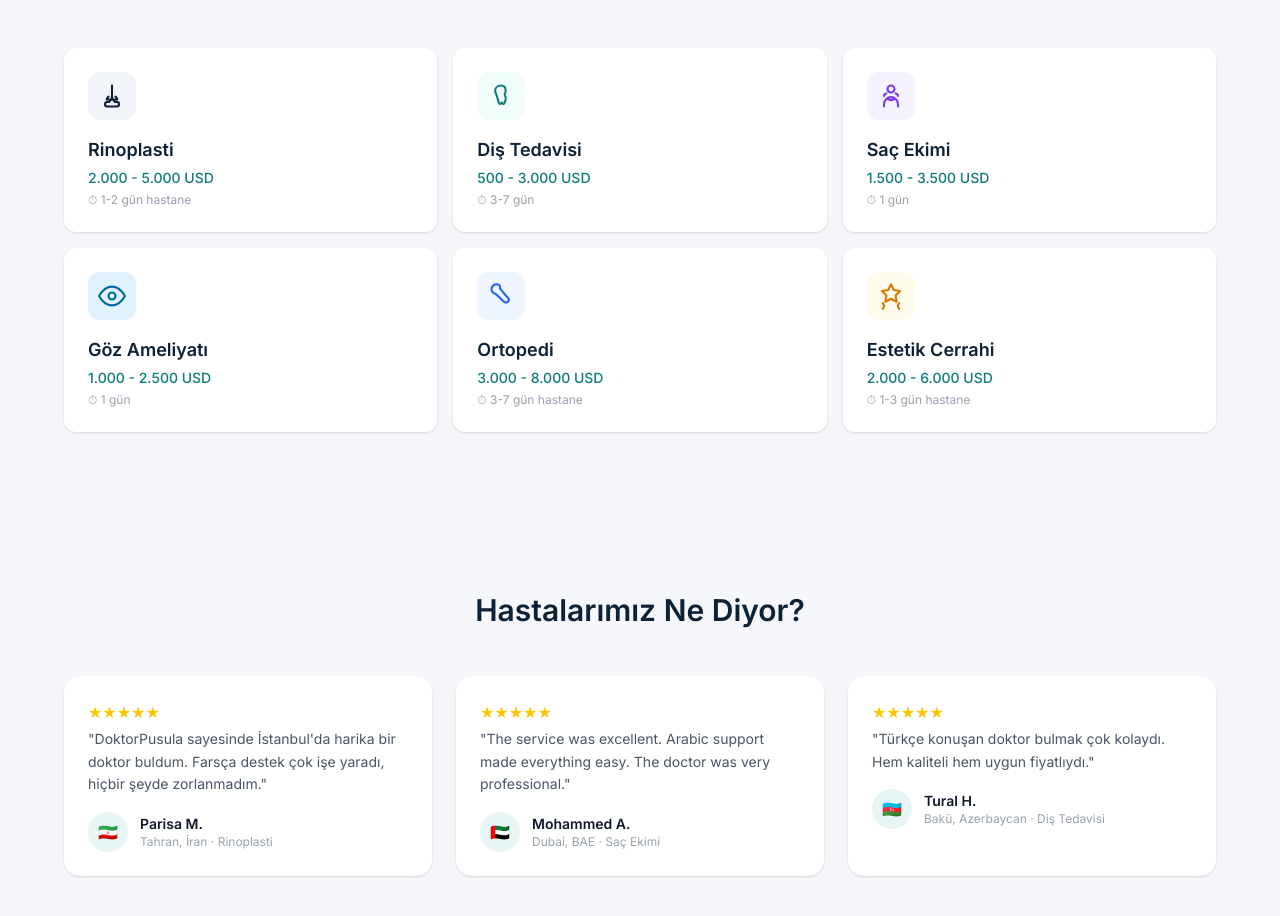
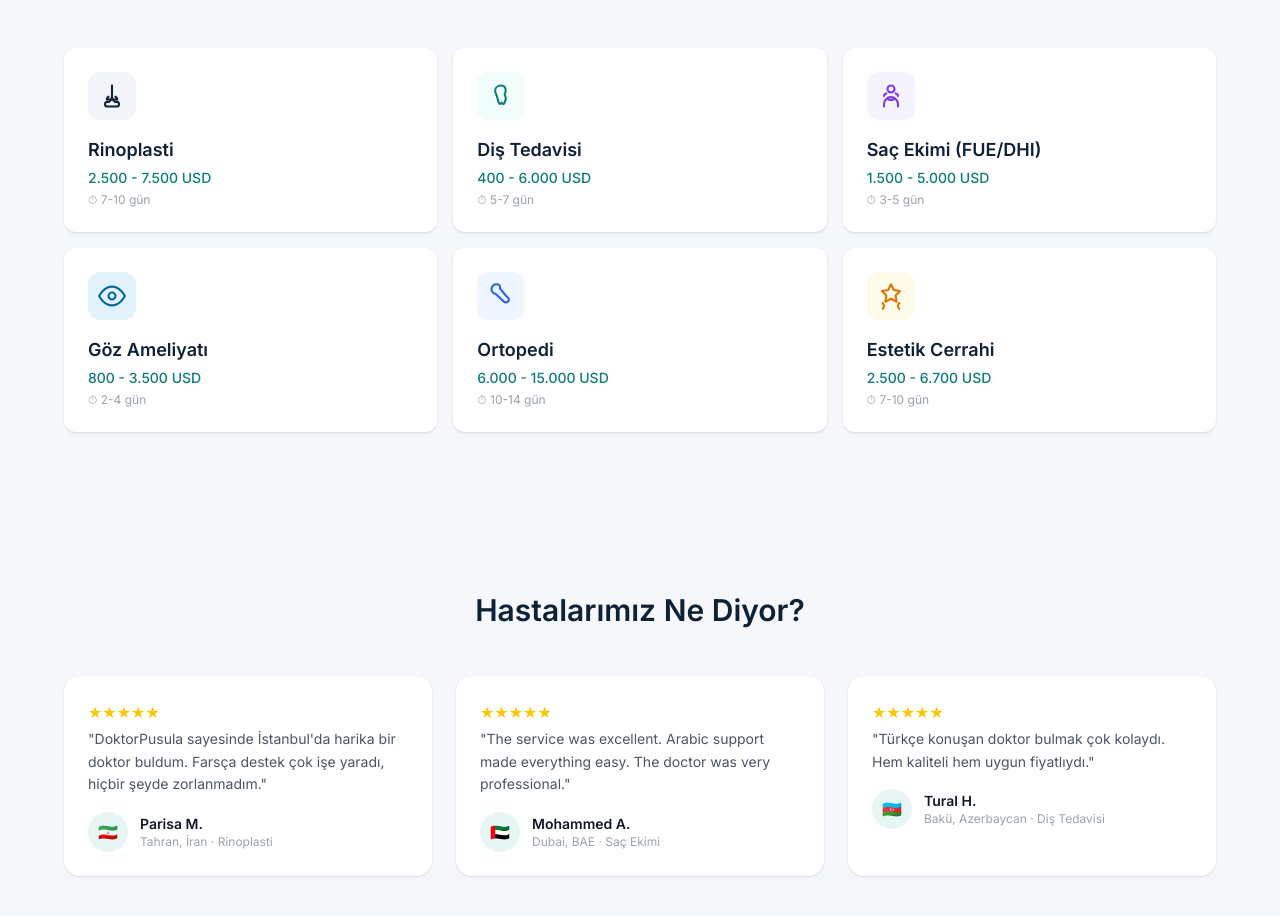
Before and after one commit to cagriertgrl-commits/turkhekim, a Next.js app: page /medikal-turizm in a window 1280 px wide. Shown: the part 900-1816 px from the top of the page. Built offline with nearby package versions, Linux system fonts and the light colour scheme; no server answers.

Commit message:
medikal-turizm: fiyatlar 2024-2025 piyasa araştırmasına göre güncellendi

```diff
--- a/src/app/medikal-turizm/page.js
+++ b/src/app/medikal-turizm/page.js
@@ -2,12 +2,12 @@ import Navbar from "@/components/Navbar";
 import { IkonRinoplasti, IkonDis, IkonSacEkimi, IkonGoz, IkonOrtopedi, IkonEstetik } from "@/components/UzmanlikIkonlari";
 
 const tedaviler = [
-  { Ikon: IkonRinoplasti, renk: "#0D2137", bg: "#F1F5F9", ad: "Rinoplasti",      fiyat: "2.000 - 5.000 USD", sure: "1-2 gün hastane" },
-  { Ikon: IkonDis,        renk: "#0E7C7B", bg: "#F0FDFA", ad: "Diş Tedavisi",    fiyat: "500 - 3.000 USD",   sure: "3-7 gün" },
-  { Ikon: IkonSacEkimi,   renk: "#7C3AED", bg: "#F5F3FF", ad: "Saç Ekimi",       fiyat: "1.500 - 3.500 USD", sure: "1 gün" },
-  { Ikon: IkonGoz,        renk: "#0369A1", bg: "#E0F2FE", ad: "Göz Ameliyatı",   fiyat: "1.000 - 2.500 USD", sure: "1 gün" },
-  { Ikon: IkonOrtopedi,   renk: "#2563EB", bg: "#EFF6FF", ad: "Ortopedi",        fiyat: "3.000 - 8.000 USD", sure: "3-7 gün hastane" },
-  { Ikon: IkonEstetik,    renk: "#D97706", bg: "#FFFBEB", ad: "Estetik Cerrahi", fiyat: "2.000 - 6.000 USD", sure: "1-3 gün hastane" },
+  { Ikon: IkonRinoplasti, renk: "#0D2137", bg: "#F1F5F9", ad: "Rinoplasti",      fiyat: "2.500 - 7.500 USD", sure: "7-10 gün" },
+  { Ikon: IkonDis,        renk: "#0E7C7B", bg: "#F0FDFA", ad: "Diş Tedavisi",    fiyat: "400 - 6.000 USD",   sure: "5-7 gün" },
+  { Ikon: IkonSacEkimi,   renk: "#7C3AED", bg: "#F5F3FF", ad: "Saç Ekimi (FUE/DHI)", fiyat: "1.500 - 5.000 USD", sure: "3-5 gün" },
+  { Ikon: IkonGoz,        renk: "#0369A1", bg: "#E0F2FE", ad: "Göz Ameliyatı",   fiyat: "800 - 3.500 USD",   sure: "2-4 gün" },
+  { Ikon: IkonOrtopedi,   renk: "#2563EB", bg: "#EFF6FF", ad: "Ortopedi",        fiyat: "6.000 - 15.000 USD", sure: "10-14 gün" },
+  { Ikon: IkonEstetik,    renk: "#D97706", bg: "#FFFBEB", ad: "Estetik Cerrahi", fiyat: "2.500 - 6.700 USD", sure: "7-10 gün" },
 ];
 
 
```
